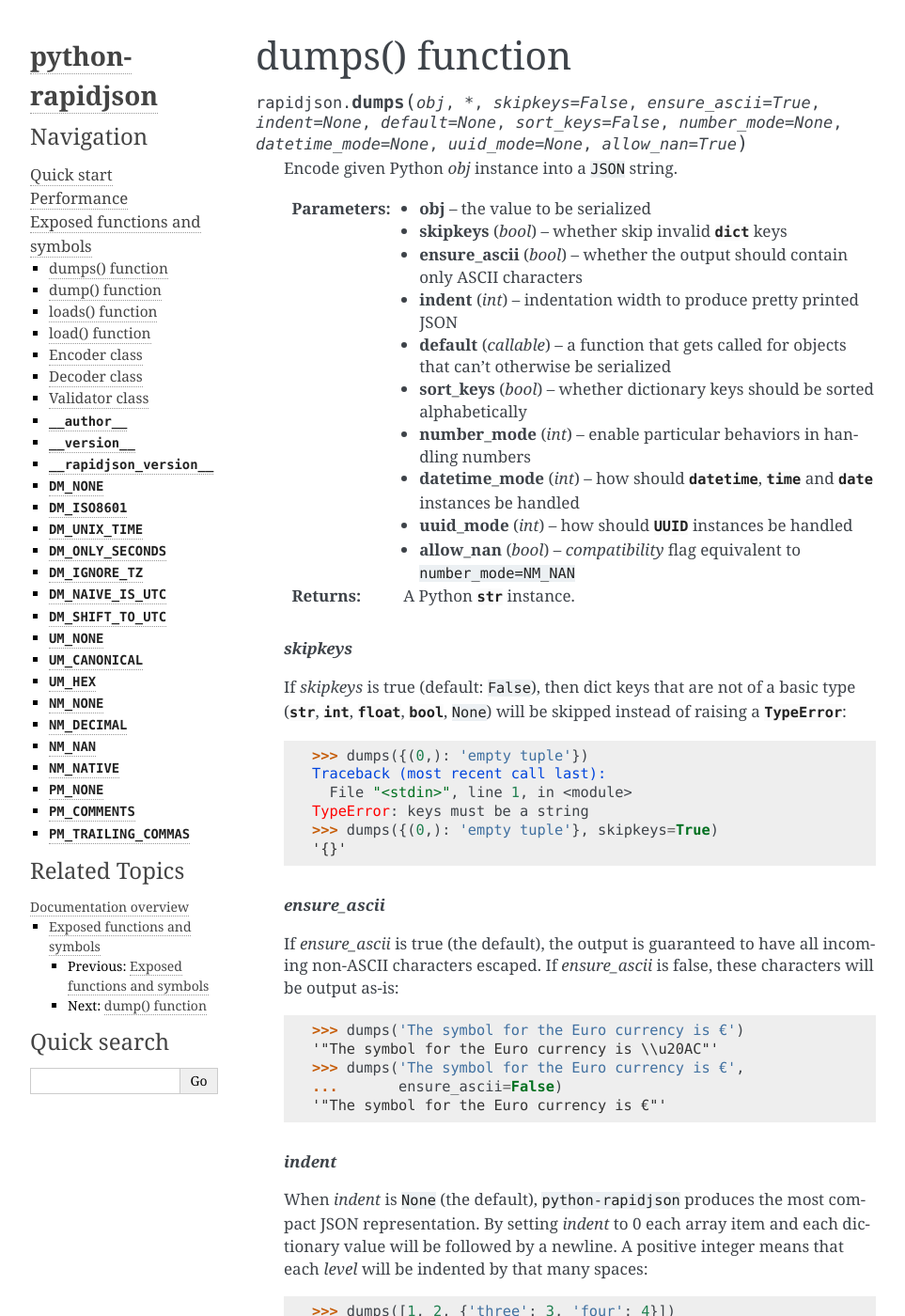
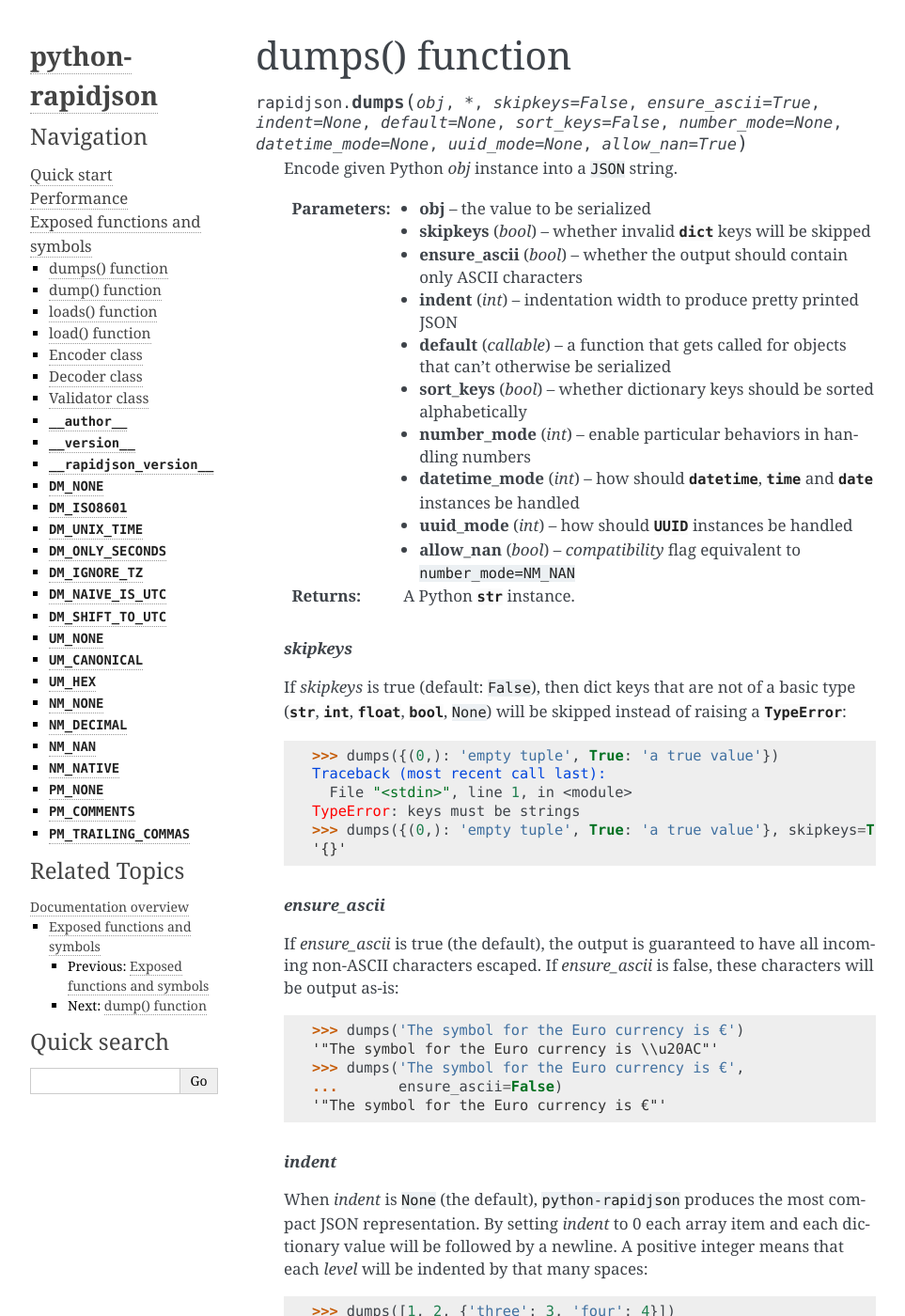
Before and after one commit to python-rapidjson/python-rapidjson, a Sphinx documentation site: the page built from docs/dumps.rst, in a window 1280 px wide and 1400 px high. Shown: the whole window at 94% size, without its empty margins (148-1111 px from the left). Built offline with Sphinx 7.4.7, drawn with Linux system fonts in a browser that asks for light colours.

Commit message:
Minor documentation tweaks

```diff
--- a/docs/dumps.rst
+++ b/docs/dumps.rst
@@ -25,7 +25,7 @@
    Encode given Python `obj` instance into a ``JSON`` string.
 
    :param obj: the value to be serialized
-   :param bool skipkeys: whether skip invalid :class:`dict` keys
+   :param bool skipkeys: whether invalid :class:`dict` keys will be skipped
    :param bool ensure_ascii: whether the output should contain only ASCII
                              characters
    :param int indent: indentation width to produce pretty printed JSON
@@ -50,11 +50,11 @@
 
    .. doctest::
 
-      >>> dumps({(0,): 'empty tuple'})
+      >>> dumps({(0,): 'empty tuple', True: 'a true value'})
       Traceback (most recent call last):
         File "<stdin>", line 1, in <module>
-      TypeError: keys must be a string
-      >>> dumps({(0,): 'empty tuple'}, skipkeys=True)
+      TypeError: keys must be strings
+      >>> dumps({(0,): 'empty tuple', True: 'a true value'}, skipkeys=True)
       '{}'
 
 
--- a/docs/encoder.rst
+++ b/docs/encoder.rst
@@ -23,7 +23,8 @@
 
    Class-based :func:`dumps`\ -like functionality.
 
-   :param bool skip_invalid_keys: whether :ref:`skip invalid keys <skip-invalid-keys>`
+   :param bool skip_invalid_keys: whether invalid :class:`dict` keys :ref:`will be skipped`
+                                  <skip-invalid-keys>`
    :param bool ensure_ascii: whether the output should contain :ref:`only ASCII
                              characters <ensure-ascii>`
    :param int indent: indentation width to produce :ref:`pretty printed JSON
```
